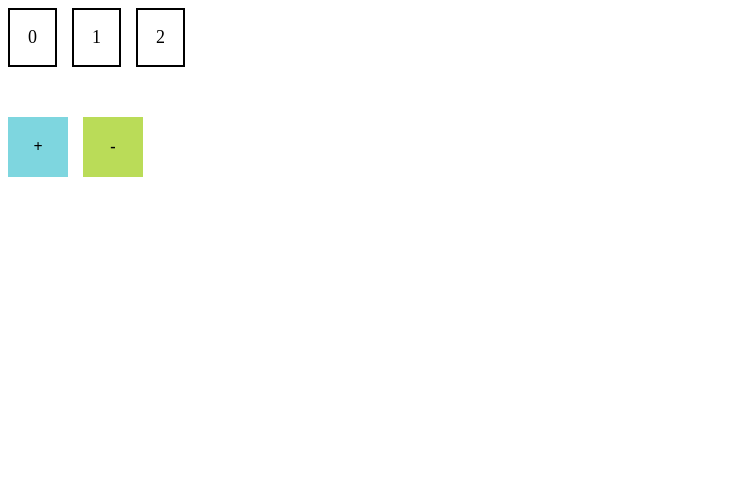
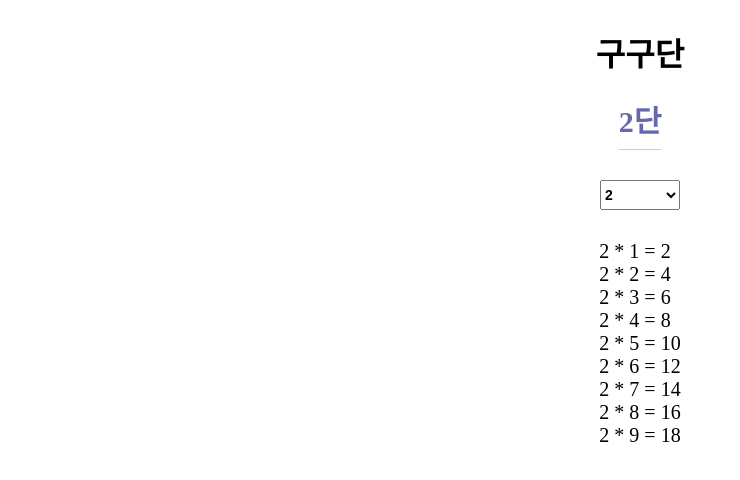
Before and after one commit to dogVelopers/2022-FE-React-02, a React (Create React App) app: page / in a window 1280 px wide. Shown: the top 480 px of the page, without its empty margins (0-740 px from the left). Built offline with nearby package versions, Linux system fonts and the light colour scheme.

Commit message:
feat: 구구단 게임 개발

```diff
--- /dev/null
+++ b/src/Mul.css
@@ -0,0 +1,30 @@
+.wrapper {
+  display: flex;
+  flex-direction: column;
+  justify-content: center;
+  align-items: center;
+}
+
+.selectNum {
+  font-size: 30px;
+  font-weight: 700;
+  color: #6768AB;
+  border-bottom: 1px solid rgb(205, 205, 205);
+  padding-bottom: 8px;
+}
+
+.selectWrapper {
+  margin: 30px 0;
+}
+
+.selectButton {
+  width: 80px;
+  height: 30px;
+  font-weight: 600;
+  font-size: 14px;
+}
+
+.resultWrapper{
+    font-size: 20px;
+    font-weight: 300;
+}
--- /dev/null
+++ b/src/Mul.tsx
@@ -0,0 +1,42 @@
+import { ChangeEvent, useState } from "react";
+import "./Mul.css";
+
+function Mul() {
+    const [numState, numSetState] = useState<number>(2); // 2부터 시작
+
+    const dan = [2, 3, 4, 5, 6, 7, 8, 9]; // 2단부터 9단까지
+    const number = [1, 2, 3, 4, 5, 6, 7, 8, 9];
+
+    function selectDan(event: ChangeEvent<HTMLSelectElement>) {
+        numSetState(parseInt(event.target.value))
+    }
+
+    // 결과 값
+    function MulResult() {
+        return <>{number.map((num) => {
+            return <div>
+                {numState} * {num} = {
+                    numState * num
+                }</div>
+        })}</>
+    }
+
+    return (
+        <div className="wrapper">
+            <h1>구구단</h1>
+            <span className="selectNum">{numState}단</span>
+            <div className="selectWrapper">
+                <select onChange={selectDan} className="selectButton">
+                    {dan.map((eachDan, index) =>
+                        <option key={index} value={eachDan}>{eachDan}</option>
+                    )}
+                </select>
+            </div>
+            <div className="resultWrapper">
+                <MulResult />
+            </div>
+        </div>
+    )
+}
+
+export default Mul;
--- a/src/index.tsx
+++ b/src/index.tsx
@@ -1,13 +1,12 @@
 import React from "react";
 import ReactDOM from "react-dom/client";
-import Hw from "./Hw";
-import "./Hw.css";
+import Mul from "./Mul";
 
 const root = ReactDOM.createRoot(
   document.getElementById("root") as HTMLElement
 );
 root.render(
   <React.StrictMode>
-    <Hw />
+    <Mul />
   </React.StrictMode>
 );
```
